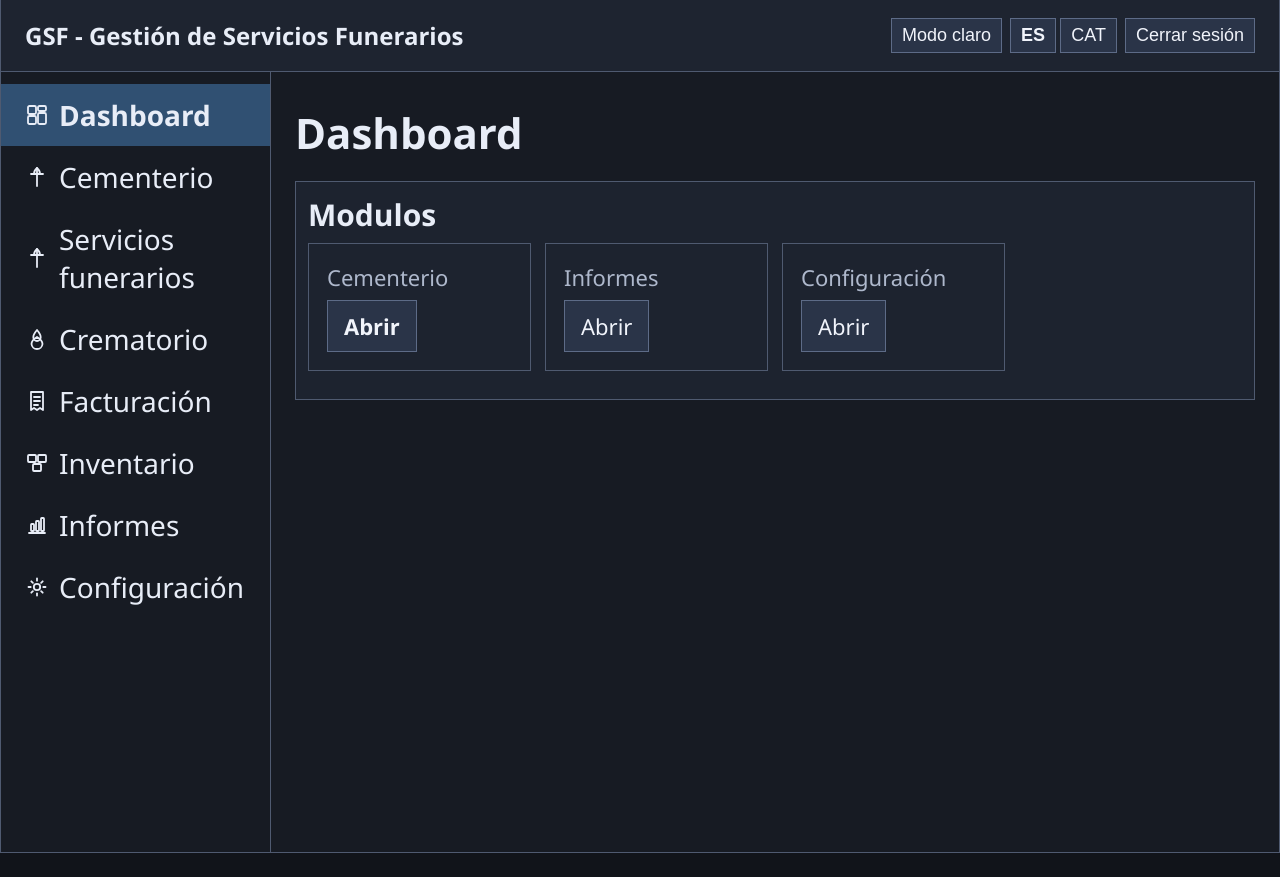
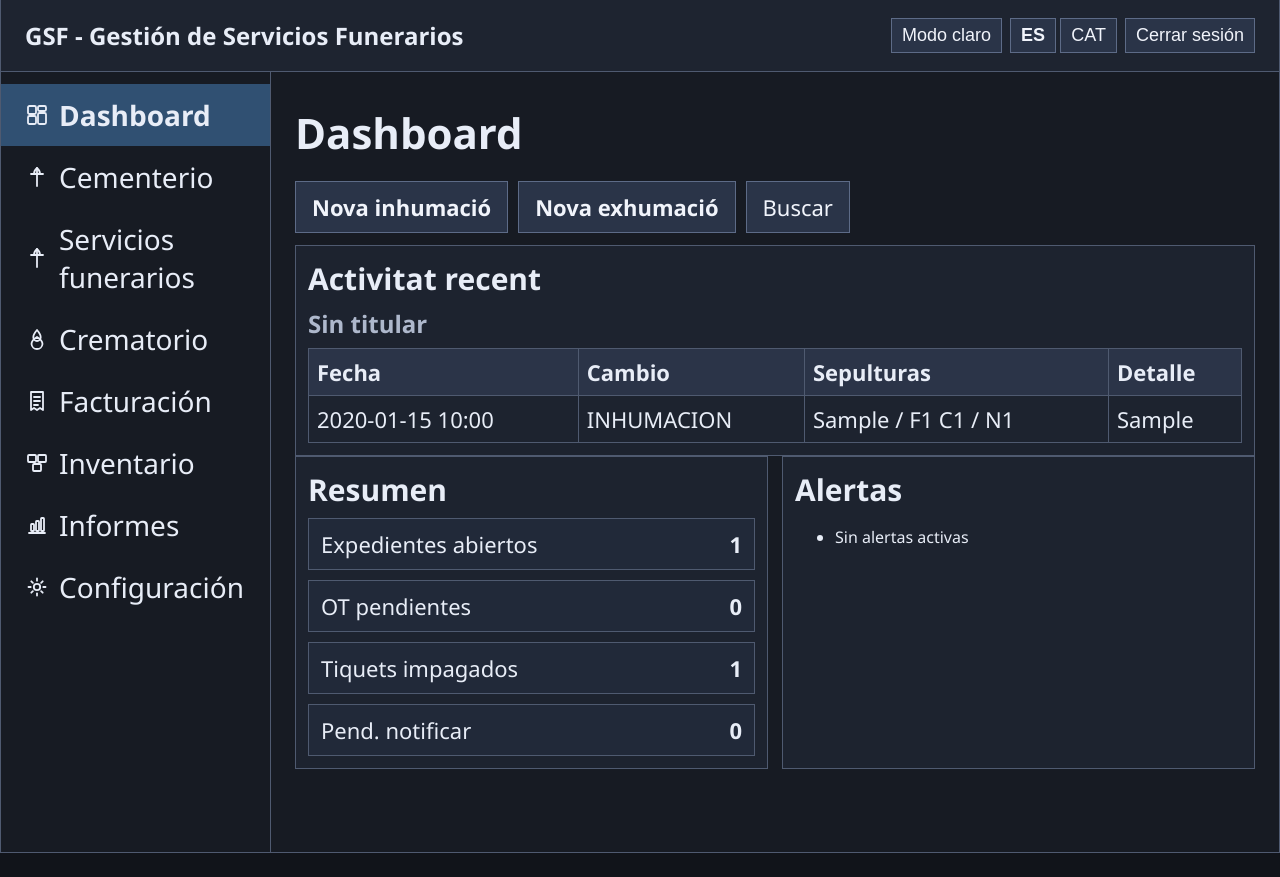
Before and after one commit to jaumecarreno/cementerio, a Flask app: page /dashboard in a window 1280 px wide. Shown: the part 25-902 px from the top of the page. Run offline with Flask 3, Linux system fonts and the light colour scheme; a user stored in the database is signed in; tables that the repository leaves empty hold one stand-in row (values such as "Sample post"); some libraries are stand-ins or nearby versions.

Commit message:
feat: enhance dashboard page with recent activity display and KPI metrics

```diff
--- a/app/__init__.py
+++ b/app/__init__.py
@@ -45,7 +45,10 @@ def register_routes(app: Flask) -> None:
     @login_required
     @require_membership
     def dashboard_page():
-        return render_template("dashboard.html")
+        from app.cemetery.services import panel_data
+
+        data = panel_data()
+        return render_template("dashboard.html", data=data)
 
     @app.get("/config")
     @login_required
--- a/app/templates/dashboard.html
+++ b/app/templates/dashboard.html
@@ -4,27 +4,76 @@
 {% block content %}
 <h1 class="page-title">{{ t('menu.dashboard') }}</h1>
 
+<div class="dashboard-top-actions">
+  <a class="btn primary" href="{{ url_for('cemetery.expedientes', create_tipo='INHUMACION') }}">Nova inhumaci&oacute;</a>
+  <a class="btn primary" href="{{ url_for('cemetery.expedientes', create_tipo='EXHUMACION') }}">Nova exhumaci&oacute;</a>
+  <a class="btn" href="{{ url_for('cemetery.search_graves') }}">Buscar</a>
+</div>
+
 <div class="box">
-  <h3>Modulos</h3>
-  <div class="cards">
-    <div class="card">
-      <h4>{{ t('menu.cemetery') }}</h4>
-      <div class="quick-actions">
-        <a class="btn primary" href="{{ url_for('cemetery.panel') }}">Abrir</a>
+  <h3>Activitat recent</h3>
+  {% if data.recent_activity_by_titular %}
+  <div class="activity-groups">
+    {% for group in data.recent_activity_by_titular %}
+    <div class="activity-group">
+      <h4>{{ group.titular }}</h4>
+      <table>
+        <thead>
+          <tr>
+            <th>{{ t('dashboard.date') }}</th>
+            <th>{{ t('dashboard.change') }}</th>
+            <th>{{ t('cem.graves') }}</th>
+            <th>{{ t('dashboard.detail') }}</th>
+          </tr>
+        </thead>
+        <tbody>
+          {% for item in group.movements %}
+          <tr>
+            <td>{{ item.fecha.strftime('%Y-%m-%d %H:%M') }}</td>
+            <td>{{ item.tipo }}</td>
+            <td>{{ item.sepultura }}</td>
+            <td>{{ item.detalle }}</td>
+          </tr>
+          {% endfor %}
+        </tbody>
+      </table>
+    </div>
+    {% endfor %}
+  </div>
+  {% else %}
+  <p class="muted">{{ t('dashboard.no_recent_activity') }}</p>
+  {% endif %}
+</div>
+
+<div class="panel-grid">
+  <div class="box">
+    <h3>Resumen</h3>
+    <div class="kpi-metrics">
+      <div class="kpi-row">
+        <span>Expedientes abiertos</span>
+        <span class="value">{{ data.kpis.expedientes_abiertos }}</span>
       </div>
-    </div>
-    <div class="card">
-      <h4>{{ t('menu.reports') }}</h4>
-      <div class="quick-actions">
-        <a class="btn" href="{{ url_for('cemetery.reporting') }}">Abrir</a>
+      <div class="kpi-row">
+        <span>OT pendientes</span>
+        <span class="value">{{ data.kpis.ot_pendientes }}</span>
       </div>
-    </div>
-    <div class="card">
-      <h4>{{ t('menu.settings') }}</h4>
-      <div class="quick-actions">
-        <a class="btn" href="{{ url_for('config_page') }}">Abrir</a>
+      <div class="kpi-row">
+        <span>Tiquets impagados</span>
+        <span class="value">{{ data.kpis.tiquets_impagados }}</span>
+      </div>
+      <div class="kpi-row">
+        <span>Pend. notificar</span>
+        <span class="value">{{ data.kpis.pendientes_notificar }}</span>
       </div>
     </div>
   </div>
+  <div class="box">
+    <h3>{{ t('dashboard.alerts') }}</h3>
+    <ul>
+      {% for alert in data.alerts %}
+      <li>{{ alert }}</li>
+      {% endfor %}
+    </ul>
+  </div>
 </div>
 {% endblock %}
```
